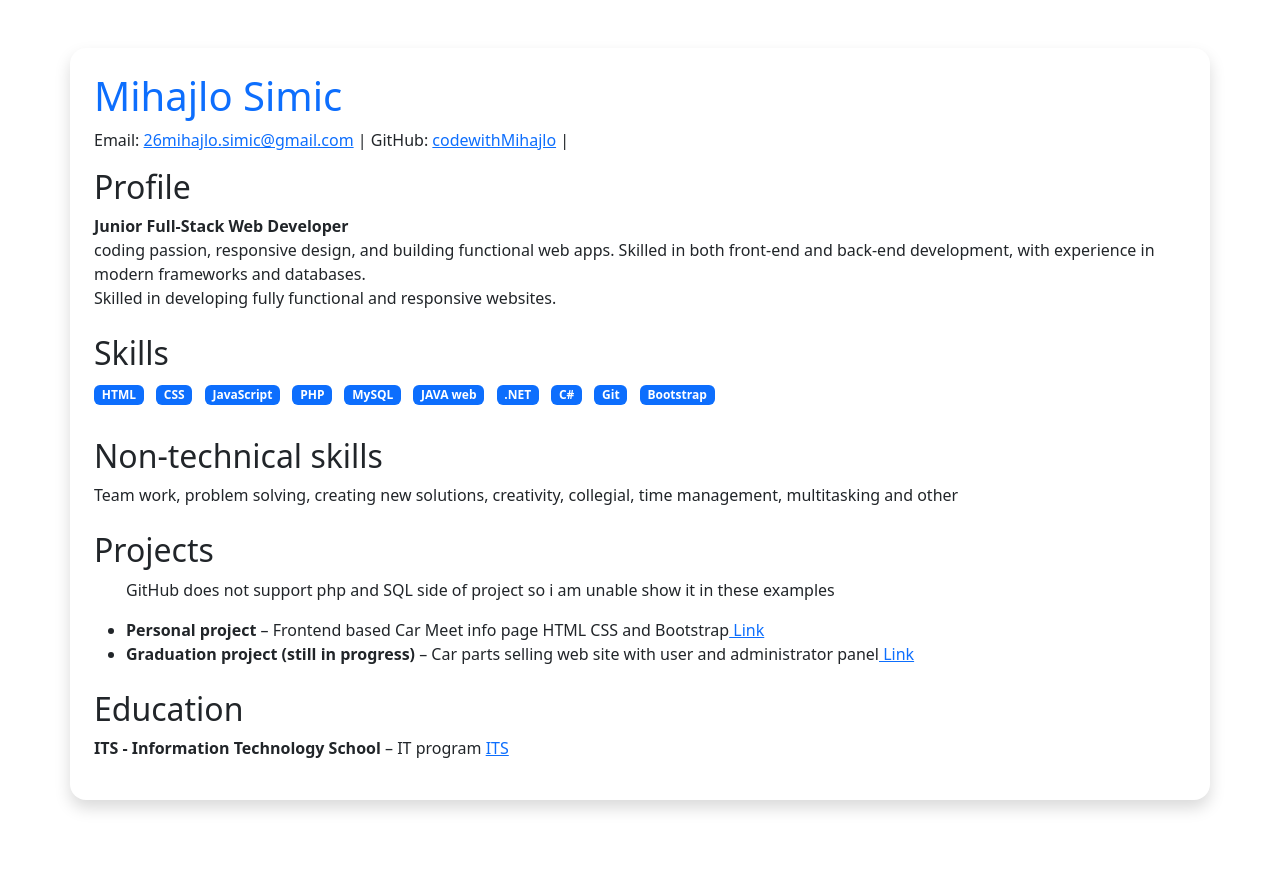
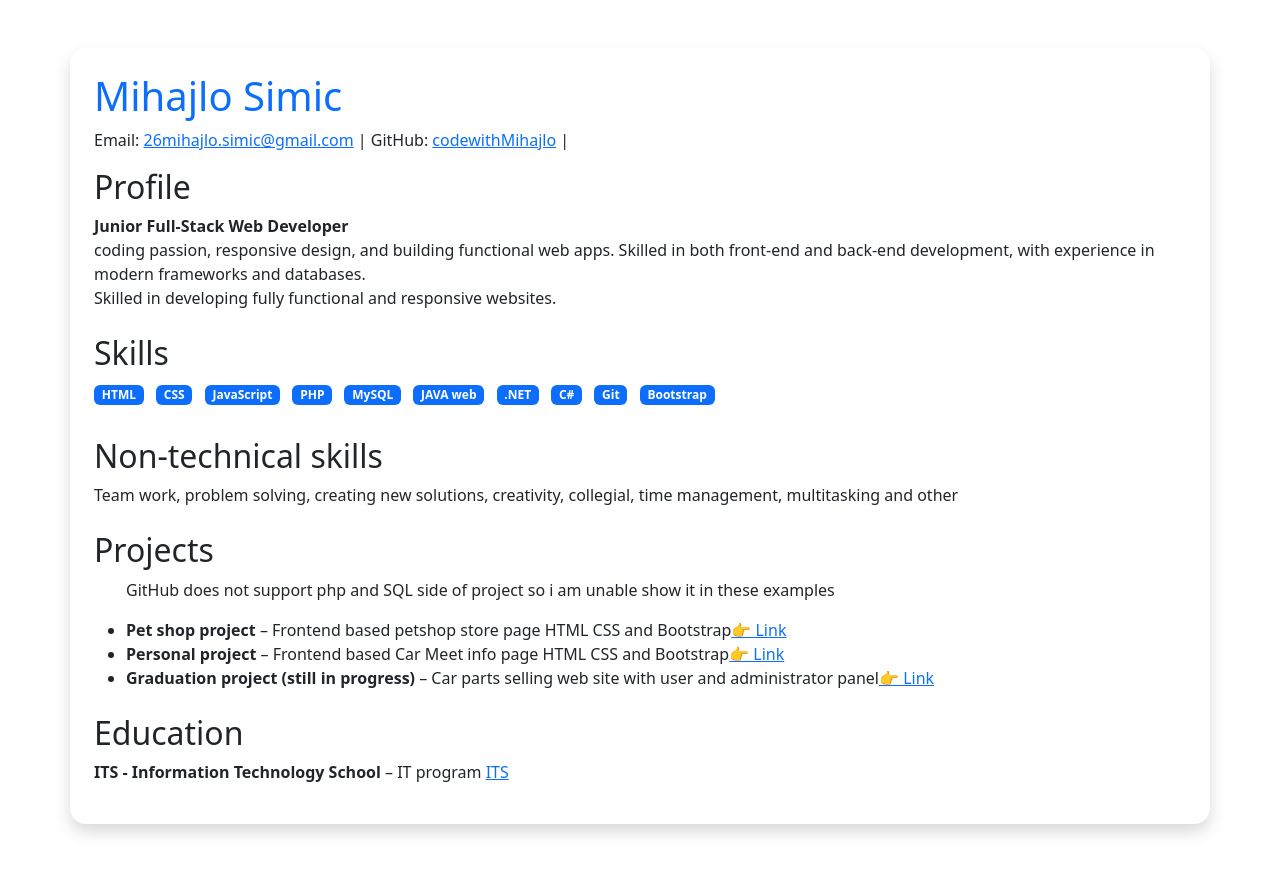
Before and after one commit to codewithMihajlo/CV, a plain HTML site: page index.html in a window 1280 px wide. Before the commit the page ends 848 px from the top, so only its background shows below. Drawn offline with nearby package versions, Linux system fonts and the light colour scheme.

Commit message:
added project

```diff
--- a/index.html
+++ b/index.html
@@ -46,9 +46,9 @@
           <h2 class="section-title">Projects</h2>
           <ul>
             <p>GitHub does not support php and SQL side of project so i am unable show it in these examples</p>
-
-            <li><strong>Personal project</strong> – Frontend based Car Meet info page HTML CSS and Bootstrap<a href="https://codewithmihajlo.github.io/CarMeetsSerbia/#events"> Link</a></li>
-            <li><strong>Graduation project (still in progress)</strong> – Car parts selling web site with user and administrator panel<a href="https://codewithmihajlo.github.io/TotalTuning/"> Link</a></li>
+            <li><strong>Pet shop project</strong> – Frontend based petshop store page HTML CSS and Bootstrap<a href="https://codewithmihajlo.github.io/PetShop">👉 Link</a></li>
+            <li><strong>Personal project</strong> – Frontend based Car Meet info page HTML CSS and Bootstrap<a href="https://codewithmihajlo.github.io/CarMeetsSerbia/">👉 Link</a></li>
+            <li><strong>Graduation project (still in progress)</strong> – Car parts selling web site with user and administrator panel<a href="https://codewithmihajlo.github.io/TotalTuning/">👉 Link</a></li>
 
           </ul>
         </section>
```
